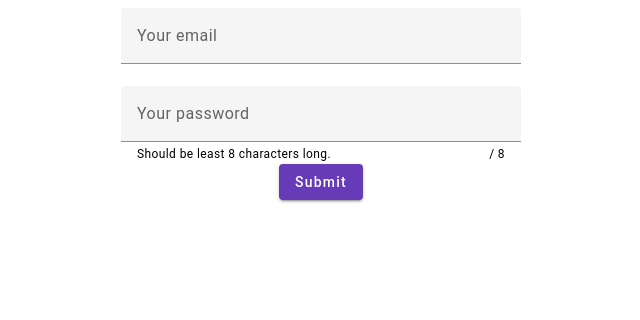
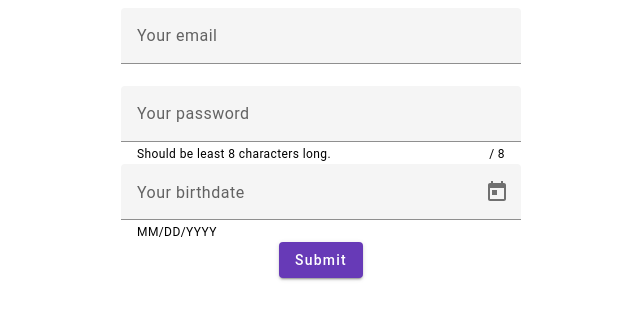
Before and after one commit to VHIzq/fitness-tracker, an Angular app: page /signup in a window 1280 px wide. Shown: the top 320 px of the page, without its empty margins (319-959 px from the left). Built offline with nearby package versions, Linux system fonts and the light colour scheme.

Commit message:
add date picker

```diff
--- a/src/app/auth/signup/signup.component.html
+++ b/src/app/auth/signup/signup.component.html
@@ -5,8 +5,7 @@
     #form="ngForm"
     (ngSubmit)="onSubmit(form)"
   >
-    <mat-form-field
-    >
+    <mat-form-field>
       <input
         matInput
         type="email"
@@ -17,12 +16,10 @@
         name="email"
         email
         required
-    />
+      />
       <mat-error>Set your email</mat-error>
-  </mat-form-field>
-    <mat-form-field
-      hintLabel="Should be least 8 characters long."
-    >
+    </mat-form-field>
+    <mat-form-field hintLabel="Should be least 8 characters long.">
       <input
         matInput
         type="password"
@@ -35,9 +32,21 @@
         required
         #passwordInput="ngModel"
       />
-      <mat-hint align="end">{{ passwordInput.value?.legth}} / 8</mat-hint>
+      <mat-hint align="end">{{ passwordInput.value?.legth }} / 8</mat-hint>
       <mat-error>Set your password</mat-error>
     </mat-form-field>
+
+    <mat-form-field>
+      <mat-label>Your birthdate</mat-label>
+      <input matInput [matDatepicker]="picker" [max]="maxDate" />
+      <mat-hint>MM/DD/YYYY</mat-hint>
+      <mat-datepicker-toggle
+        matIconSuffix
+        [for]="picker"
+      ></mat-datepicker-toggle>
+      <mat-datepicker #picker></mat-datepicker>
+    </mat-form-field>
+
     <button type="submit" mat-raised-button color="primary">Submit</button>
   </form>
 </section>
--- a/src/app/auth/signup/signup.component.ts
+++ b/src/app/auth/signup/signup.component.ts
@@ -1,13 +1,26 @@
-import { Component } from '@angular/core';
+import { Component, OnInit } from '@angular/core';
 import { NgForm } from '@angular/forms';
 
 @Component({
   selector: 'app-signup',
   templateUrl: './signup.component.html',
-  styleUrls: ['./signup.component.css']
-})export class SignupComponent {
+  styleUrls: ['./signup.component.css'],
+})
+export class SignupComponent implements OnInit {
+  maxDate!: Date
+
+  ngOnInit(): void {
+    this.limitMaxDate();
+  }
+
+  constructor() {}
 
   onSubmit(form: NgForm) {
     console.log(form.value);
   }
+
+  limitMaxDate() {
+    this.maxDate = new Date();
+    this.maxDate.setFullYear(this.maxDate.getFullYear() - 18);
+  }
 }
```
Also changed, not shown: src/app/material.module.ts (+10 -6 lines).
